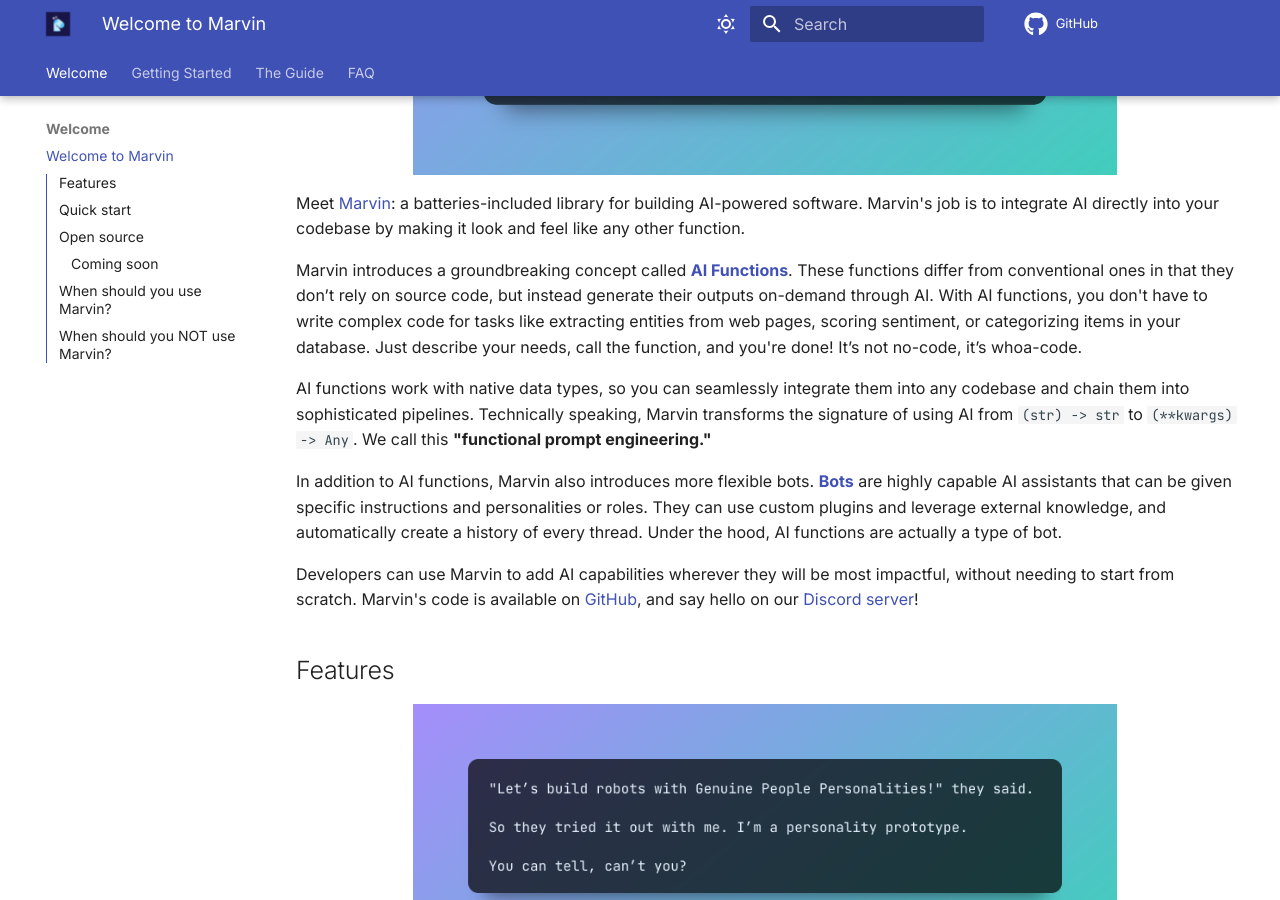
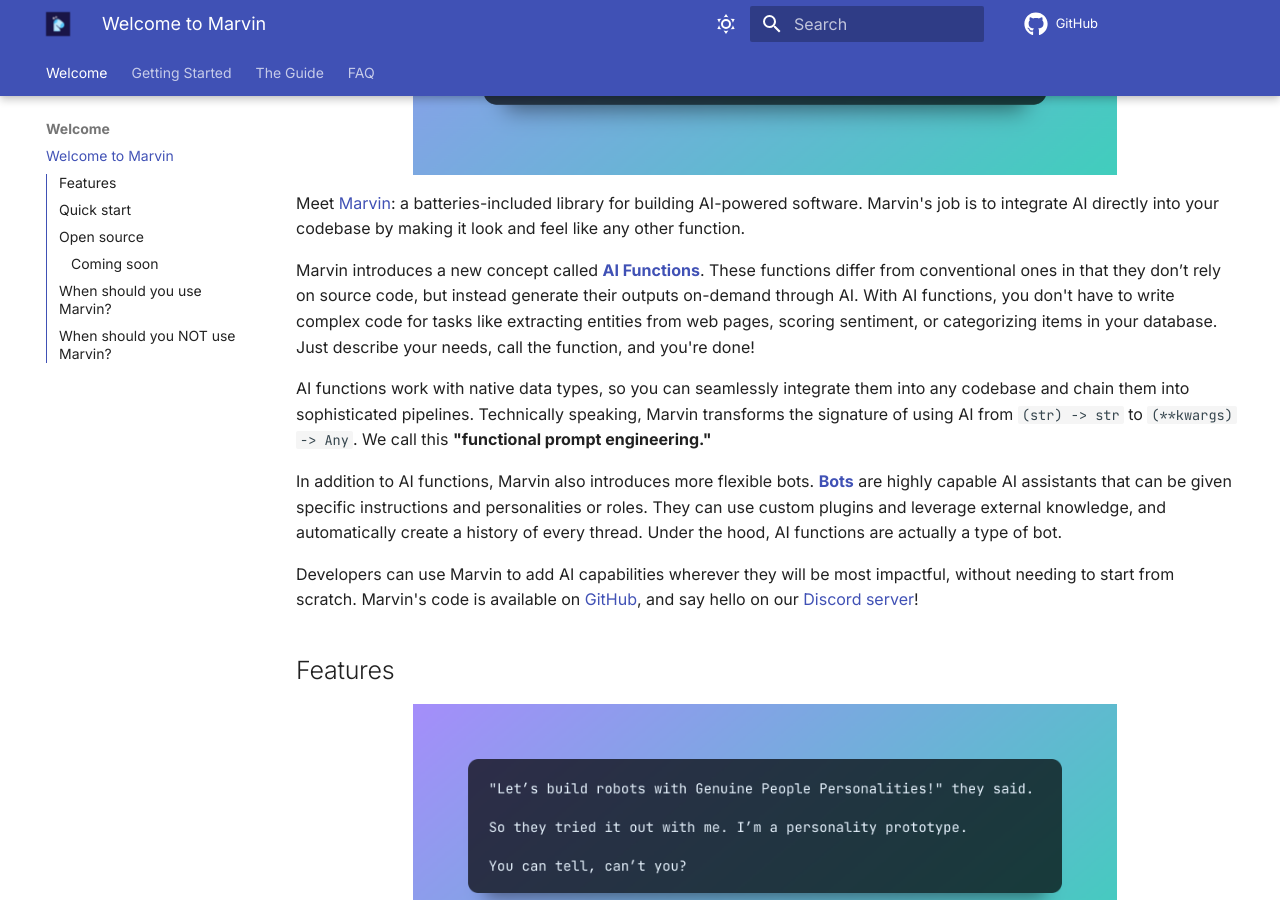
Before and after one commit to PrefectHQ/marvin, an MkDocs documentation site: the page built from docs/index.md, in a window 1280 px wide and 900 px high, scrolled down 464 px. Built offline with MkDocs 1.6.1 and Material for MkDocs 9.7.7, drawn with Linux system fonts in a browser that asks for light colours; comment, search, counter and statistics services are not loaded.

Commit message:
Minor updates

```diff
--- a/docs/index.md
+++ b/docs/index.md
@@ -8,7 +8,7 @@
 
 Meet [Marvin](https://github.com/prefecthq/marvin): a batteries-included library for building AI-powered software. Marvin's job is to integrate AI directly into your codebase by making it look and feel like any other function.
 
-Marvin introduces a groundbreaking concept called [**AI Functions**](guide/concepts/ai_functions.md). These functions differ from conventional ones in that they don’t rely on source code, but instead generate their outputs on-demand through AI. With AI functions, you don't have to write complex code for tasks like extracting entities from web pages, scoring sentiment, or categorizing items in your database. Just describe your needs, call the function, and you're done! It’s not no-code, it’s whoa-code.
+Marvin introduces a new concept called [**AI Functions**](guide/concepts/ai_functions.md). These functions differ from conventional ones in that they don’t rely on source code, but instead generate their outputs on-demand through AI. With AI functions, you don't have to write complex code for tasks like extracting entities from web pages, scoring sentiment, or categorizing items in your database. Just describe your needs, call the function, and you're done!
 
 AI functions work with native data types, so you can seamlessly integrate them into any codebase and chain them into sophisticated pipelines. Technically speaking, Marvin transforms the signature of using AI from `(str) -> str` to `(**kwargs) -> Any`. We call this **"functional prompt engineering."**
 
```
Also changed, not shown: README.md (+1 -1 lines).
